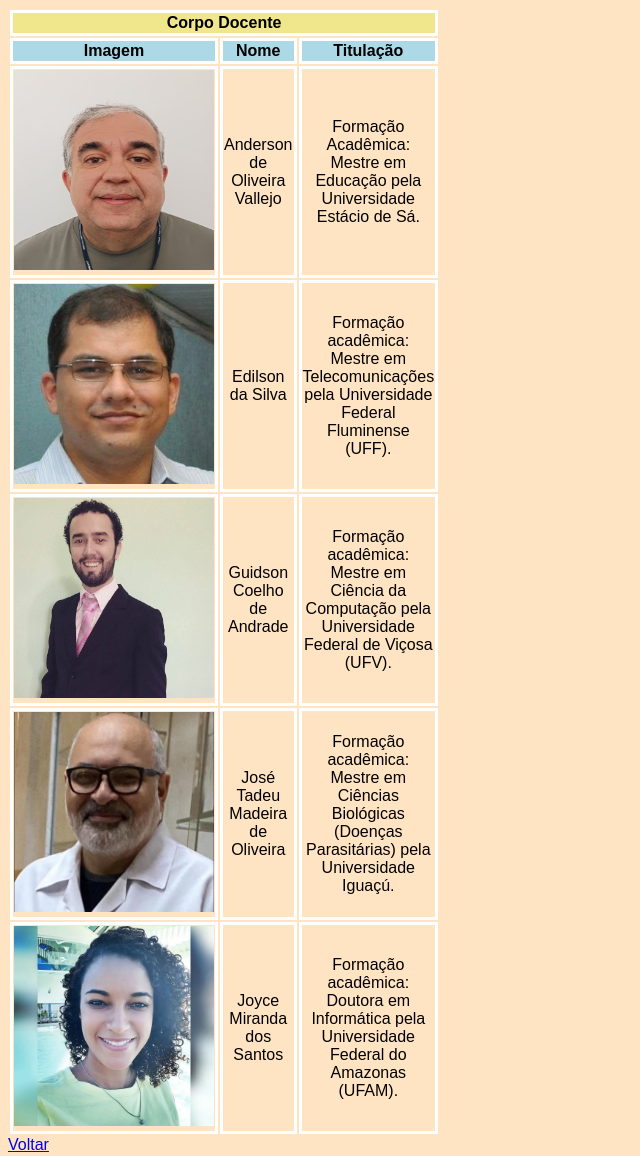
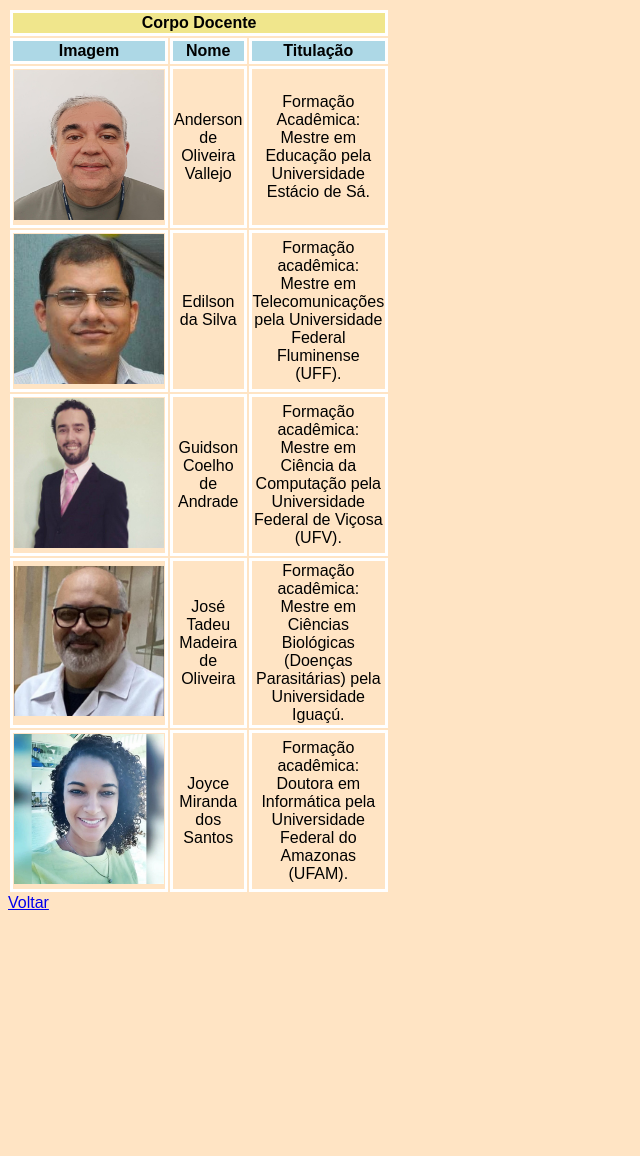
Before and after one commit to Deia764/curso-desenvolvimento-ibc, a plain HTML site: page corpoDocente.html in a window 1280 px wide. Shown: the whole page, without its empty margins (0-640 px from the left). After the commit the page ends 920 px from the top, so only its background shows below. Drawn offline with Linux system fonts and the light colour scheme.

Commit message:
Adjust image sizes and formatting in corpoDocente.html
Updated image dimensions and formatting for professors.

```diff
--- a/corpoDocente.html
+++ b/corpoDocente.html
@@ -22,7 +22,7 @@
 </tr>
 
 <tr>
-<td><img src="img/professor Anderson.jpg" alt="professor Anderson" width="200px" height="200px"></td>
+<td><img src="img/professor Anderson.jpg" alt="professor Anderson" width="150px" height="150px"></td>
 <td> Anderson de Oliveira Vallejo</td>
 <td> Formação Acadêmica:
 Mestre em Educação pela Universidade Estácio de Sá.
@@ -30,7 +30,7 @@ Mestre em Educação pela Universidade Estácio de Sá.
 </tr>
 
 <tr>
-<td><img src="img/professor Edilson.jpg" alt="professor Edilson" width="200px" height="200px">            </td>
+<td><img src="img/professor Edilson.jpg" alt="professor Edilson" width="150px" height="150px">            </td>
 <td> Edilson da Silva</td>
 <td> Formação acadêmica:
 Mestre em Telecomunicações pela
@@ -39,7 +39,7 @@ Universidade Federal Fluminense (UFF).
 </tr>
 
 <tr>
-<td><img src="img/professor Guidson.jpg" alt="professor Guidson" width="200px" height="200px"></td>
+<td><img src="img/professor Guidson.jpg" alt="professor Guidson" width="150px" height="150px"></td>
 <td> Guidson Coelho de Andrade</td>
 <td> Formação acadêmica:
 Mestre em Ciência da Computação pela Universidade Federal de Viçosa (UFV).
@@ -47,7 +47,7 @@ Mestre em Ciência da Computação pela Universidade Federal de Viçosa (UFV).
 </tr>
 
 <tr>
-<td><img src="img/professor Tadeu.jpg" alt="professor Tadeu" width="200px" height="200px"></td>
+<td><img src="img/professor Tadeu.jpg" alt="professor Tadeu" width="150px" height="150px"></td>
 <td> José Tadeu Madeira de Oliveira</td>
 <td> Formação acadêmica:
 Mestre em Ciências Biológicas (Doenças Parasitárias) pela
@@ -56,7 +56,7 @@ Universidade Iguaçú.
 </tr>
 
 <tr>
-<td><img src="img/professora Joyce.jpg" alt="professora Joyce" width="200px " height="200px"></td>
+<td><img src="img/professora Joyce.jpg" alt="professora Joyce" width="150px " height="150px"></td>
 <td> Joyce Miranda dos Santos</td>
 <td> Formação acadêmica:
 Doutora em Informática pela
```
